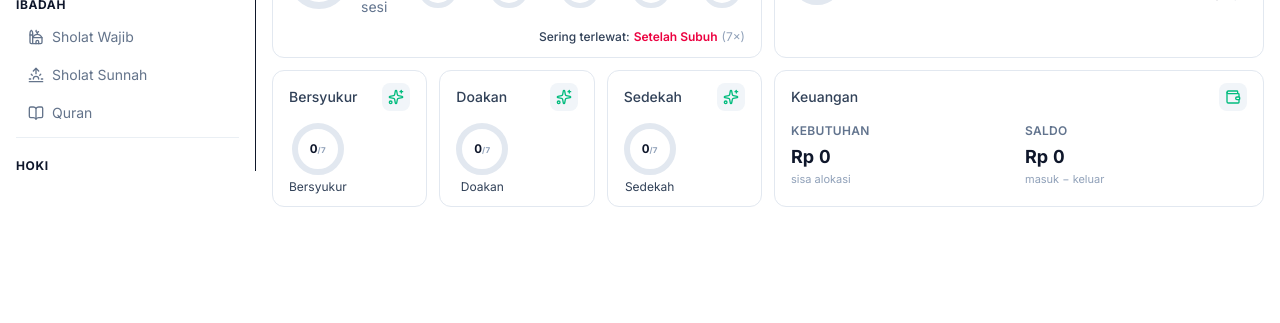
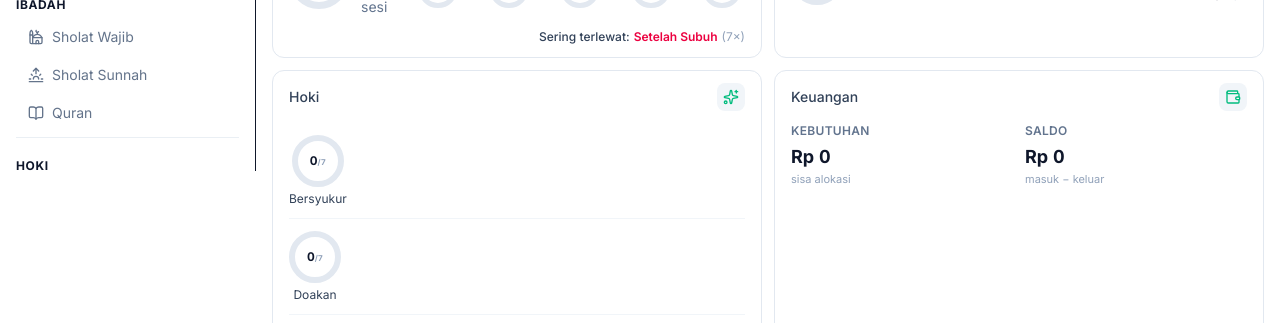
Before and after one commit to adakahroti-hue/daytrack, a Next.js app: page /overview in a window 1280 px wide. Shown: the part 629-952 px from the top of the page. Before the commit the page ends 852 px from the top, so only its background shows below. Built offline with nearby package versions, Linux system fonts and the light colour scheme; no server answers; the database is empty.

Commit message:
hoki: gabung jadi 1 card + pie ungu + garis pembatas

```diff
--- a/src/components/overview/RoutineTodaySection.tsx
+++ b/src/components/overview/RoutineTodaySection.tsx
@@ -627,36 +627,34 @@ export function RoutineTodaySection({ startStr, endStr, metricEndStr, period }:
           </div>
         </RoutineCard>
 
-        {/* Optimasi Hoki — dipecah jadi 3 card (Bersyukur / Doakan / Sedekah) */}
-        <div className="grid grid-cols-1 sm:grid-cols-3 gap-3">
-          {/* Bersyukur */}
-          <RoutineCard tint="bg-white border-slate-200" icon={Sparkles} iconColor="text-emerald-500" title="Bersyukur">
-            <div className={cn('mt-3 flex gap-3', period === 'shot' ? 'flex-col sm:flex-row sm:items-center' : 'flex-col')}>
-              <XyDonut value={checklist[0].days} target={daysElapsed} color="#10b981" size={52} label="Bersyukur" />
+        {/* Optimasi Hoki — 1 card "Hoki" berisi 3 sub (Bersyukur / Doakan / Sedekah) */}
+        <RoutineCard tint="bg-white border-slate-200" icon={Sparkles} iconColor="text-emerald-500" title="Hoki">
+          <div className="mt-3 flex flex-col">
+            {/* Bersyukur */}
+            <div className={cn('flex gap-3 py-3', period === 'shot' ? 'flex-col sm:flex-row sm:items-center' : 'flex-col')}>
+              <XyDonut value={checklist[0].days} target={daysElapsed} color="#8b5cf6" size={52} label="Bersyukur" />
               {syukurReason && (
                 <p className="text-[11px] text-rose-500">Alasan: <span className="text-slate-900">{REASON_LABELS[syukurReason.reason] ?? syukurReason.reason}</span> <span className="text-slate-400">({syukurReason.count}×)</span></p>
               )}
             </div>
-          </RoutineCard>
-          {/* Doakan */}
-          <RoutineCard tint="bg-white border-slate-200" icon={Sparkles} iconColor="text-emerald-500" title="Doakan">
-            <div className={cn('mt-3 flex gap-3', period === 'shot' ? 'flex-col sm:flex-row sm:items-center' : 'flex-col')}>
-              <XyDonut value={checklist[1].days} target={daysElapsed} color="#10b981" size={52} label="Doakan" />
+            <div className="border-t border-slate-100" />
+            {/* Doakan */}
+            <div className={cn('flex gap-3 py-3', period === 'shot' ? 'flex-col sm:flex-row sm:items-center' : 'flex-col')}>
+              <XyDonut value={checklist[1].days} target={daysElapsed} color="#8b5cf6" size={52} label="Doakan" />
               {doaReason && (
                 <p className="text-[11px] text-rose-500">Alasan: <span className="text-slate-900">{doaReason.reason}</span> <span className="text-slate-400">({doaReason.count}×)</span></p>
               )}
             </div>
-          </RoutineCard>
-          {/* Sedekah */}
-          <RoutineCard tint="bg-white border-slate-200" icon={Sparkles} iconColor="text-emerald-500" title="Sedekah">
-            <div className={cn('mt-3 flex gap-3', period === 'shot' ? 'flex-col sm:flex-row sm:items-center' : 'flex-col')}>
-              <XyDonut value={sedekahCount} target={daysElapsed} color="#10b981" size={52} label="Sedekah" />
+            <div className="border-t border-slate-100" />
+            {/* Sedekah */}
+            <div className={cn('flex gap-3 py-3', period === 'shot' ? 'flex-col sm:flex-row sm:items-center' : 'flex-col')}>
+              <XyDonut value={sedekahCount} target={daysElapsed} color="#8b5cf6" size={52} label="Sedekah" />
               {sedekahReason && (
                 <p className="text-[11px] text-rose-500">Alasan: <span className="text-slate-900">{REASON_LABELS[sedekahReason.reason] ?? sedekahReason.reason}</span> <span className="text-slate-400">({sedekahReason.count}×)</span></p>
               )}
             </div>
-          </RoutineCard>
-        </div>
+          </div>
+        </RoutineCard>
 
         {/* Keuangan — Kebutuhan & Saldo dari tab Arus Kas */}
         <RoutineCard tint="bg-white border-slate-200" icon={Wallet} iconColor="text-emerald-500" title="Keuangan">
```
